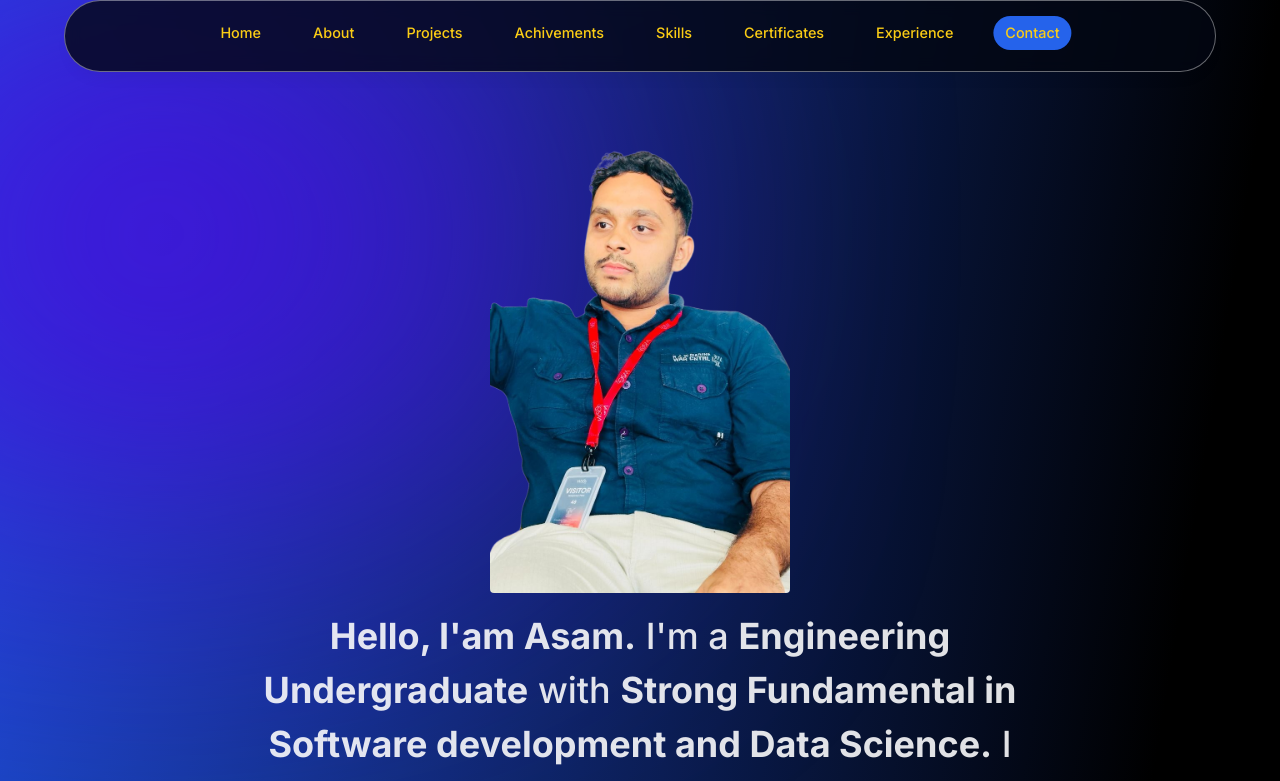
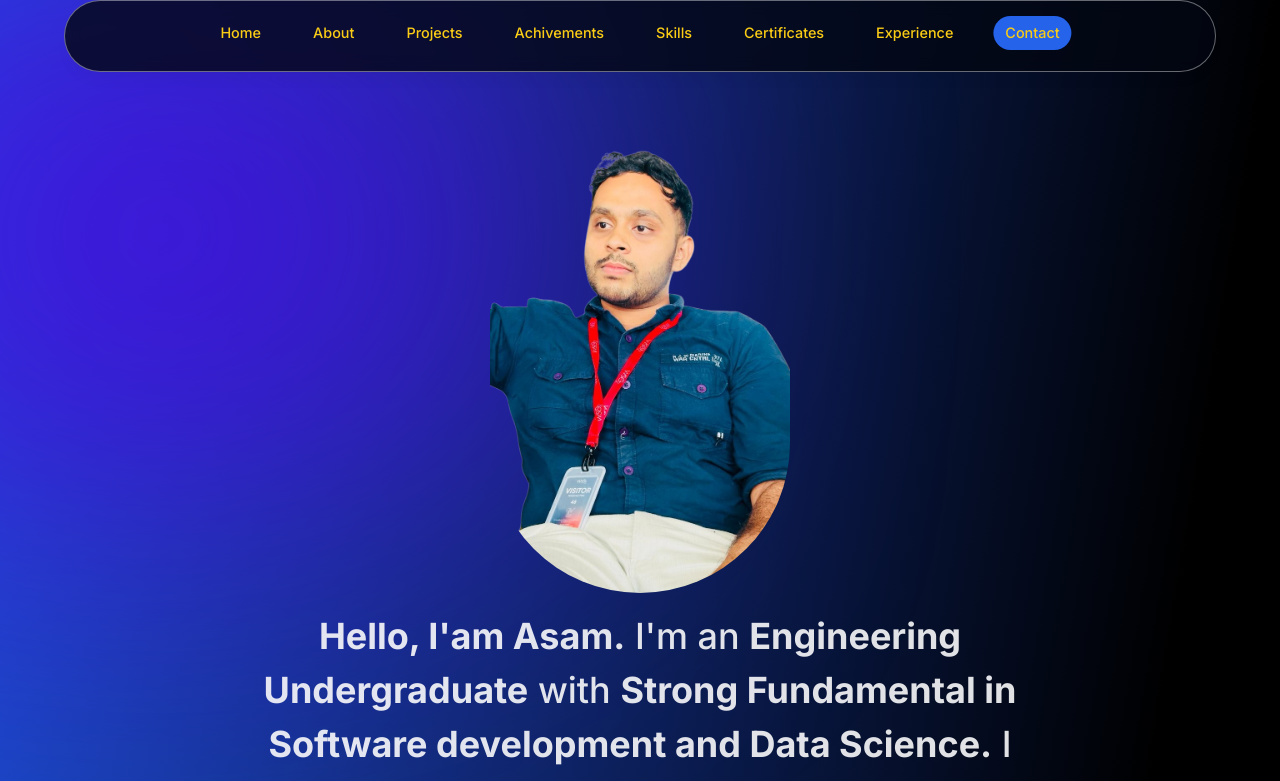
Before and after one commit to Asam8385/portforlio, a Next.js app: page / in a window 1280 px wide. Shown: the top 781 px of the page. Built offline with nearby package versions, Linux system fonts and the light colour scheme.

Commit message:
"updated Cv"

```diff
--- a/components/contact.tsx
+++ b/components/contact.tsx
@@ -53,7 +53,7 @@ export default function Contact() {
         }}
       >
         <input
-          className="h-14 px-4 rounded-lg borderBlack dark:bg-white dark:bg-opacity-80 dark:focus:bg-opacity-100 transition-all dark:outline-none"
+          className="h-14 px-4 rounded-lg borderBlack text-gray-600 dark:bg-white dark:bg-opacity-80 dark:focus:bg-opacity-100 transition-all dark:outline-none"
           name="senderEmail"
           type="email"
           required
@@ -61,7 +61,7 @@ export default function Contact() {
           placeholder="Your email"
         />
         <textarea
-          className="h-52 my-3 rounded-lg borderBlack p-4 dark:bg-white dark:bg-opacity-80 dark:focus:bg-opacity-100 transition-all dark:outline-none"
+          className="h-52 my-3 rounded-lg borderBlack text-gray-700 p-4 dark:bg-white dark:bg-opacity-80 dark:focus:bg-opacity-100 transition-all dark:outline-none"
           name="message"
           placeholder="Your message"
           required
--- a/components/intro.tsx
+++ b/components/intro.tsx
@@ -47,7 +47,7 @@ export default function Intro() {
               height="200"
               quality="100"
               priority={true}
-              className="h-30 w-30 rounded object-cover"
+              className="h-30 w-30 rounded-full object-cover"
             />
           </motion.div>
 
@@ -72,7 +72,7 @@ export default function Intro() {
         initial={{ opacity: 0, y: 100 }}
         animate={{ opacity: 1, y: 0 }}
       >
-        <span className="font-bold">Hello, I'am Asam.</span> I'm a{" "}
+        <span className="font-bold">Hello, I'am Asam.</span> I'm an{" "}
         <span className="font-bold">Engineering Undergraduate</span> with{" "}
         <span className="font-bold">Strong Fundamental in Software development and Data Science.
         </span> I enjoy
```
Also changed, not shown: 1 other file (tests, documents, lock files or other folders).
